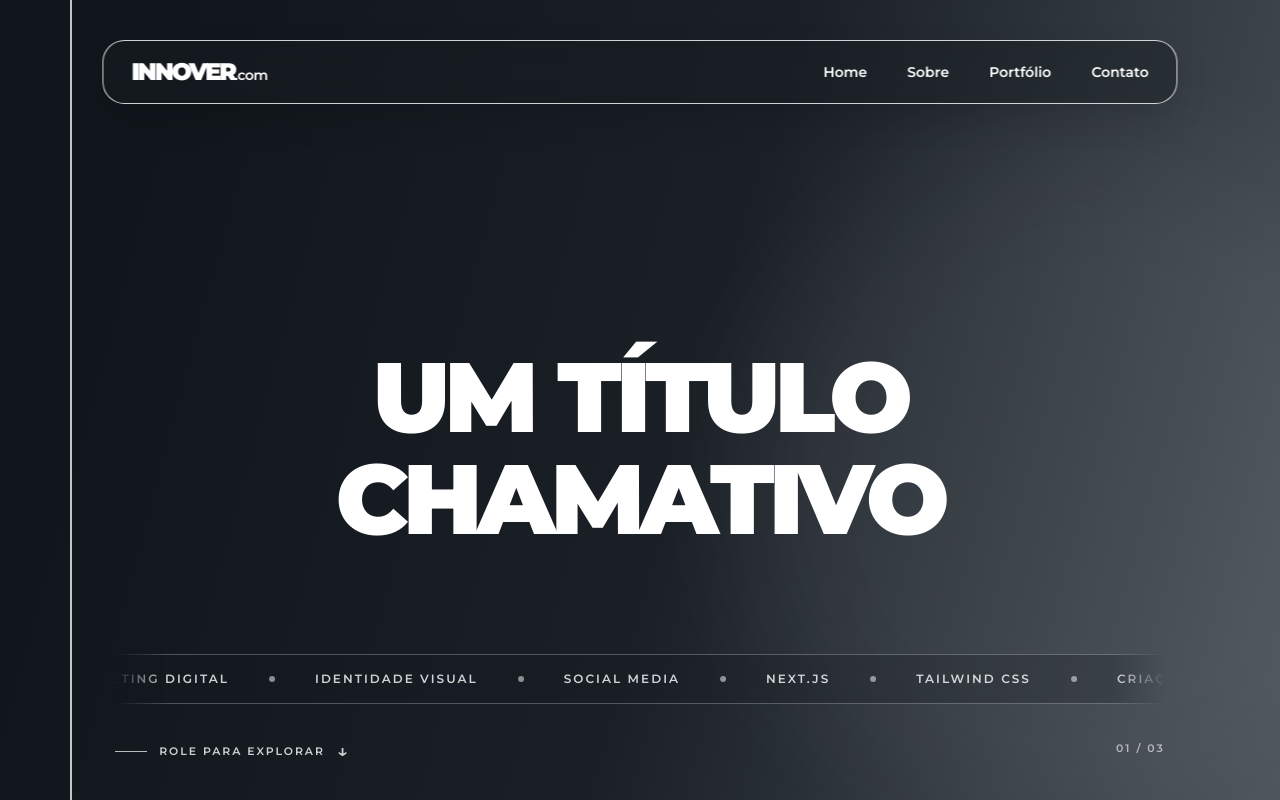
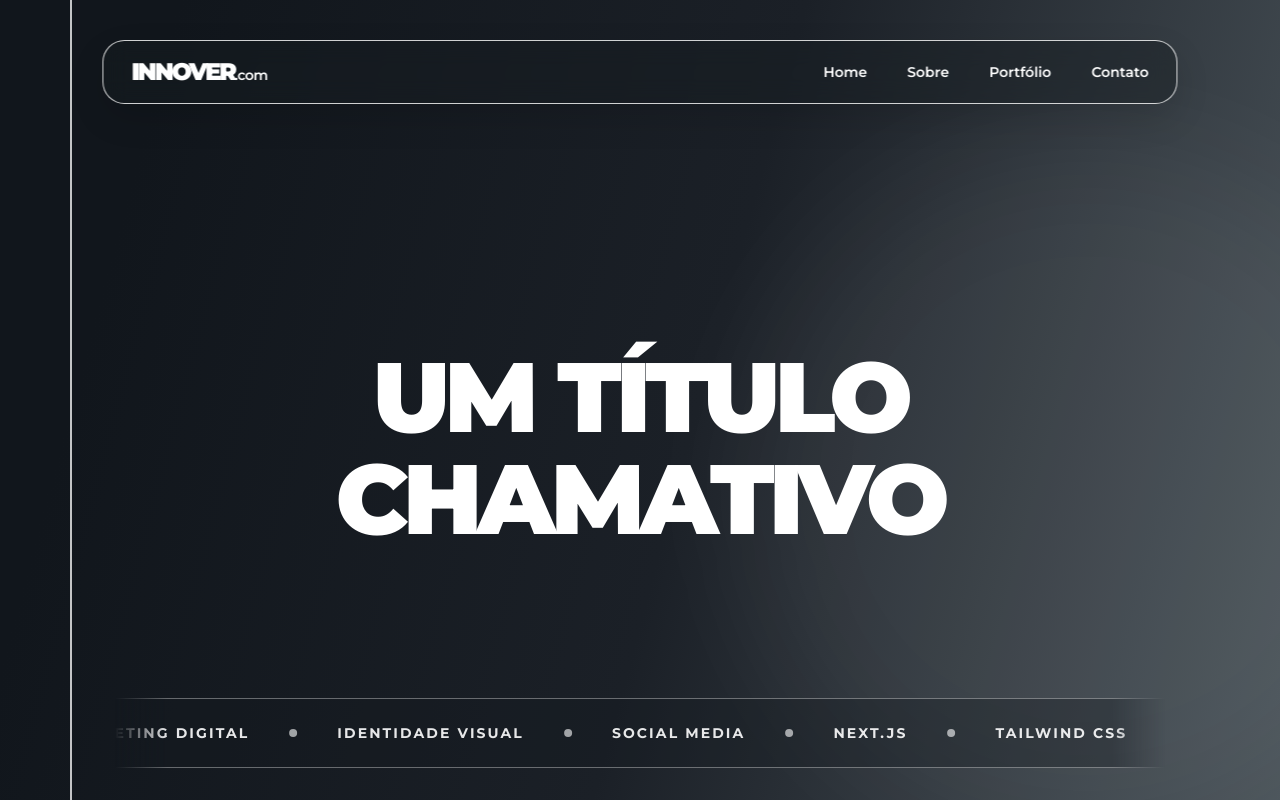
Before and after one commit to rogeriosouz/INNOVER, a Next.js app: page / in a window 1280 px wide. Shown: the top 800 px of the page. Built offline with nearby package versions, Linux system fonts and the light colour scheme.

Commit message:
Update Site source

```diff
--- a/app/page.tsx
+++ b/app/page.tsx
@@ -52,21 +52,19 @@ export default function Home() {
         <div aria-hidden="true" className="absolute inset-y-0 left-[5.5vw] w-0 border-l-2 border-white/75 max-md:left-[6vw]" />
         <div aria-hidden="true" className="absolute top-[18%] right-[-12%] h-[54vw] max-h-[750px] w-[54vw] max-w-[750px] rounded-full bg-white/5 blur-3xl" />
         <h1 className="relative z-10 max-w-[1100px] text-center text-[clamp(4rem,7.7vw,8rem)] leading-[1.04] font-black tracking-[-.055em] max-md:text-[14vw] max-md:tracking-[-.07em]"><span className="block">UM TÍTULO</span><span className="block">CHAMATIVO</span></h1>
-        <div role="region" aria-label="Serviços e tecnologias" className="group absolute right-[9vw] bottom-24 left-[9vw] z-10 overflow-hidden border-y border-white/25 bg-[#151a20]/25 py-4 [mask-image:linear-gradient(to_right,transparent,black_5%,black_95%,transparent)] max-md:right-[8vw] max-md:bottom-20 max-md:left-[8vw] max-md:py-3">
+        <div role="region" aria-label="Serviços e tecnologias" className="group absolute right-[9vw] bottom-8 left-[9vw] z-10 overflow-hidden border-y border-white/35 bg-[#151a20]/35 py-6 [mask-image:linear-gradient(to_right,transparent,black_5%,black_95%,transparent)] max-md:right-[8vw] max-md:bottom-6 max-md:left-[8vw] max-md:py-5">
           <div className="flex w-max animate-[marquee_28s_linear_infinite] items-center motion-reduce:animate-none group-hover:[animation-play-state:paused]">
             {[0, 1].map((copy) => (
               <div key={copy} aria-hidden={copy === 1} className="flex shrink-0 items-center gap-10 pr-10 max-md:gap-7 max-md:pr-7">
                 {tickerItems.map((item) => (
-                  <span key={item} className="flex shrink-0 items-center gap-10 text-xs font-semibold uppercase tracking-[.17em] text-white/80 max-md:gap-7 max-md:text-[.65rem]">
-                    {item}<span aria-hidden="true" className="h-1.5 w-1.5 rounded-full bg-white/50" />
+                  <span key={item} className="flex shrink-0 items-center gap-10 text-sm font-bold uppercase tracking-[.15em] text-white/90 max-md:gap-7 max-md:text-xs">
+                    {item}<span aria-hidden="true" className="h-2 w-2 rounded-full bg-white/60" />
                   </span>
                 ))}
               </div>
             ))}
           </div>
         </div>
-        <a href="#sobre" className="absolute bottom-10 left-[9vw] z-10 flex items-center gap-3 text-[.68rem] font-semibold uppercase tracking-[.18em] text-white/80 transition-colors hover:text-white max-md:left-[9vw]"><span className="h-px w-8 bg-white/70" />Role para explorar <span aria-hidden="true" className="text-lg leading-none">↓</span></a>
-        <span className="absolute right-[9vw] bottom-11 text-[.68rem] font-semibold tracking-[.18em] text-white/60 max-md:hidden">01 / 03</span>
       </section>
 
       <section id="sobre" className="relative bg-[linear-gradient(105deg,#12171c,#5d676d)] px-[7vw] pt-32 pb-32 text-white max-md:px-[6vw] max-md:pt-20 max-md:pb-20">
```
